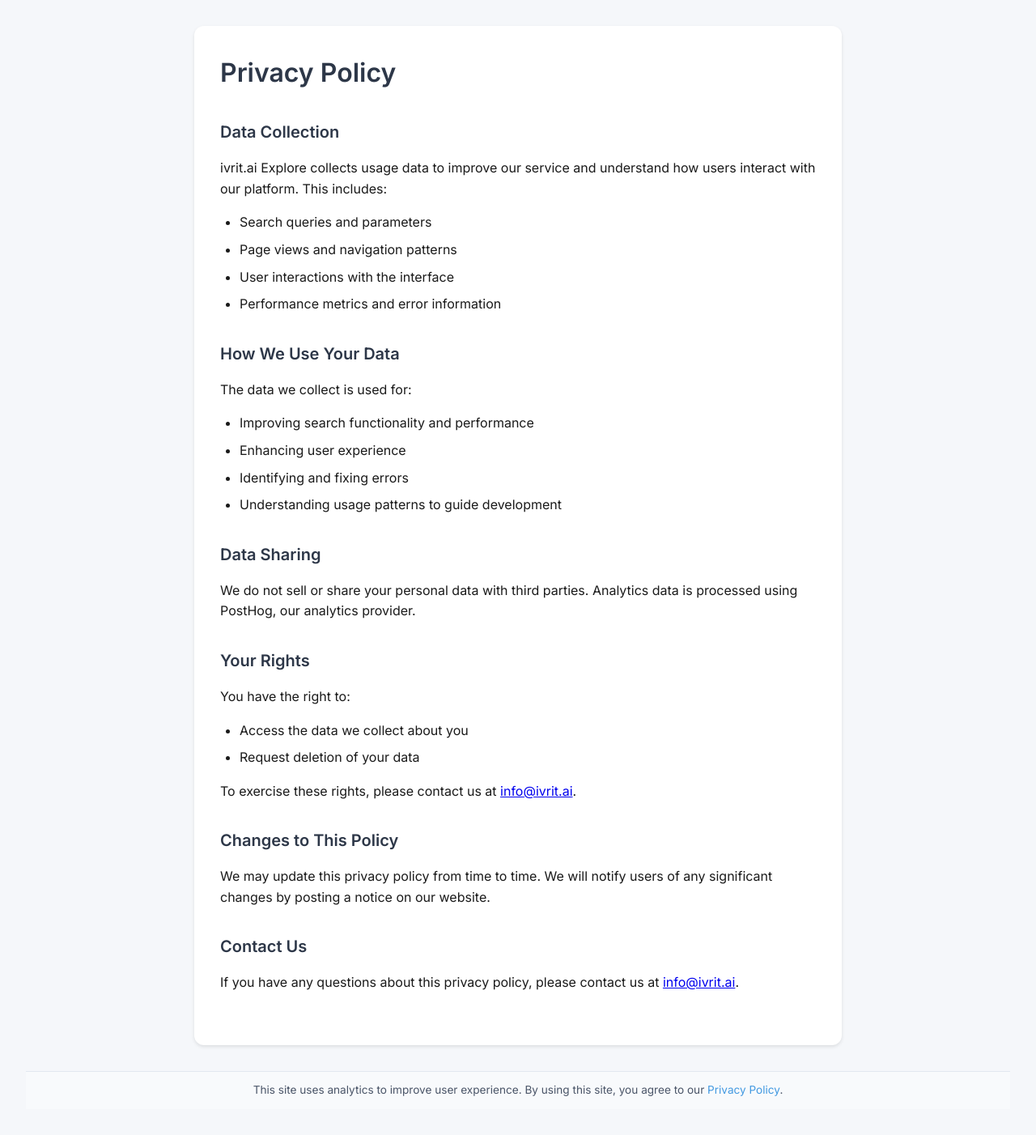
After one commit to ofirgaash1/explore, a Flask app: page /privacy in a window 1280 px wide. The commit adds this page. Shown: the whole page at 81% size. Run offline with Flask 3, Linux system fonts and the light colour scheme; some libraries are stand-ins or nearby versions.

Commit message:
feat: PostHog Analytics Integration and UI Improvements: Added comprehensive analytics tracking with PostHog to monitor user interactions and application performance. Key changes include: * Implemented PostHog backend service for tracking searches, exports, and errors * Added frontend tracking for page views, form submissions, and user interactions * Created privacy policy page and notice to inform users about data collection

```diff
--- a/app/routes/main.py
+++ b/app/routes/main.py
@@ -1,6 +1,7 @@
 from flask import Blueprint, render_template, request, jsonify, current_app
 from ..services.search_service import SearchService
 from ..services.file_service import FileService
+from ..services.analytics_service import track_performance
 # from pydub import AudioSegment  # Commented out
 import time
 import os
@@ -16,9 +17,14 @@ file_service = None
 
 @bp.route('/')
 def home():
+    # Track page view
+    analytics = current_app.config.get('ANALYTICS_SERVICE')
+    if analytics:
+        analytics.capture_event('page_viewed', {'page': 'home'})
     return render_template('home.html')
 
 @bp.route('/search')
+@track_performance('search_executed', include_args=['query', 'use_regex', 'use_substring', 'max_results', 'page'])
 def search():
     query = request.args.get('q', '')
     use_regex = request.args.get('regex', '').lower() in ('true', 'on', '1', 'yes')
@@ -91,6 +97,20 @@ def search():
     search_duration = (time.time() - start_time) * 1000  # Convert to milliseconds
     logger.info(f"Search completed in {search_duration:.2f}ms, found {pagination['total_results']} total results")
 
+    # Track search analytics
+    analytics = current_app.config.get('ANALYTICS_SERVICE')
+    if analytics:
+        analytics.capture_search(
+            query=query,
+            use_regex=use_regex,
+            use_substring=use_substring,
+            max_results=max_results,
+            page=page,
+            execution_time_ms=search_duration,
+            results_count=len(results),
+            total_results=pagination['total_results']
+        )
+
     if request.headers.get('Accept') == 'application/json':
         return jsonify({
             'results': results,
@@ -114,3 +134,11 @@ def search():
                          regex=use_regex,
                          substring=use_substring,
                          max_results=max_results)
+
+@bp.route('/privacy')
+def privacy_policy():
+    # Track page view
+    analytics = current_app.config.get('ANALYTICS_SERVICE')
+    if analytics:
+        analytics.capture_event('page_viewed', {'page': 'privacy_policy'})
+    return render_template('privacy.html')
--- a/app/static/css/style.css
+++ b/app/static/css/style.css
@@ -159,3 +159,55 @@ button:hover {
     color: #3182ce;
     text-decoration: underline;
 }
+
+.privacy-notice {
+    background-color: #f8fafc;
+    border-top: 1px solid #e2e8f0;
+    padding: 0.75rem;
+    text-align: center;
+    font-size: 0.85rem;
+    color: #4a5568;
+    margin-top: 2rem;
+}
+
+.privacy-notice a {
+    color: #4299e1;
+    text-decoration: none;
+}
+
+.privacy-notice a:hover {
+    text-decoration: underline;
+}
+
+.privacy-container {
+    max-width: 800px;
+    margin: 0 auto;
+    padding: 2rem;
+    background: white;
+    border-radius: 12px;
+    box-shadow: 0 2px 4px rgba(0,0,0,0.1);
+}
+
+.privacy-section {
+    margin-bottom: 2rem;
+}
+
+.privacy-section h2 {
+    color: #2d3748;
+    font-size: 1.25rem;
+    margin-bottom: 1rem;
+    font-weight: 600;
+}
+
+.privacy-section p {
+    margin-bottom: 1rem;
+}
+
+.privacy-section ul {
+    margin-left: 1.5rem;
+    margin-bottom: 1rem;
+}
+
+.privacy-section li {
+    margin-bottom: 0.5rem;
+}
--- a/app/templates/base.html
+++ b/app/templates/base.html
@@ -8,11 +8,77 @@
     <link rel="stylesheet" href="{{ url_for('static', filename='css/style.css') }}">
     <link rel="icon" type="image/png" href="{{ url_for('static', filename='img/favicon.png') }}">
     {% block head %}{% endblock %}
+
+    <!-- PostHog Analytics -->
+    <script>
+        !function(t,e){var o,n,p,r;e.__SV||(window.posthog=e,e._i=[],e.init=function(i,s,a){function g(t,e){var o=e.split(".");2==o.length&&(t=t[o[0]],e=o[1]),t[e]=function(){t.push([e].concat(Array.prototype.slice.call(arguments,0)))}}(p=t.createElement("script")).type="text/javascript",p.async=!0,p.src=s.api_host+"/static/array.js",(r=t.getElementsByTagName("script")[0]).parentNode.insertBefore(p,r);var u=e;for(void 0!==a?u=e[a]=[]:a="posthog",u.people=u.people||[],u.toString=function(t){var e="posthog";return"posthog"!==a&&(e+="."+a),t||(e+=" (stub)"),e},u.people.toString=function(){return u.toString(1)+".people (stub)"},o="capture identify alias people.set people.set_once set_config register register_once unregister opt_out_capturing has_opted_out_capturing opt_in_capturing reset isFeatureEnabled onFeatureFlags getFeatureFlag getFeatureFlagPayload reloadFeatureFlags group updateEarlyAccessFeatureEnrollment getEarlyAccessFeatures getActiveMatchingSurveys getSurveys".split(" "),n=0;n<o.length;n++)g(u,o[n]);e._i.push([i,s,a])},e.__SV=1)}(document,window.posthog||[]);
+        posthog.init('{{ config.get("POSTHOG_API_KEY", "") }}', {
+            api_host: '{{ config.get("POSTHOG_HOST", "https://app.posthog.com") }}',
+            capture_pageview: true,
+            capture_pageleave: true,
+            autocapture: true
+        });
+    </script>
 </head>
 <body>
     <div class="container">
         {% block content %}{% endblock %}
     </div>
+
+    <div class="privacy-notice">
+        <p>This site uses analytics to improve user experience. By using this site, you agree to our <a href="/privacy">Privacy Policy</a>.</p>
+    </div>
+
     {% block scripts %}{% endblock %}
+
+    <!-- Custom PostHog tracking -->
+    <script>
+        // Track form submissions
+        document.addEventListener('submit', function(e) {
+            if (e.target.classList.contains('search-form')) {
+                const formData = new FormData(e.target);
+                posthog.capture('search_form_submitted', {
+                    query: formData.get('q'),
+                    use_regex: formData.get('regex') ? true : false,
+                    use_substring: formData.get('substring') ? true : false,
+                    max_results: formData.get('max_results')
+                });
+            }
+        });
+
+        // Track button clicks
+        document.addEventListener('click', function(e) {
+            if (e.target.tagName === 'BUTTON' ||
+                (e.target.tagName === 'A' && e.target.classList.contains('btn'))) {
+
+                posthog.capture('button_clicked', {
+                    button_text: e.target.innerText,
+                    button_class: e.target.className,
+                    page: window.location.pathname
+                });
+            }
+        });
+
+        // Track audio playback
+        document.addEventListener('play', function(e) {
+            if (e.target.tagName === 'AUDIO') {
+                posthog.capture('audio_played', {
+                    source: e.target.dataset.source,
+                    start_time: e.target.dataset.currentTime
+                });
+            }
+        }, true);
+
+        // Track errors
+        window.addEventListener('error', function(e) {
+            posthog.capture('js_error', {
+                message: e.message,
+                filename: e.filename,
+                lineno: e.lineno,
+                colno: e.colno,
+                page: window.location.pathname
+            });
+        });
+    </script>
 </body>
 </html>
--- /dev/null
+++ b/app/templates/privacy.html
@@ -0,0 +1,56 @@
+{% extends "base.html" %}
+
+{% block title %}Privacy Policy - ivrit.ai Explore{% endblock %}
+
+{% block content %}
+<div class="privacy-container">
+    <h1>Privacy Policy</h1>
+
+    <div class="privacy-section">
+        <h2>Data Collection</h2>
+        <p>ivrit.ai Explore collects usage data to improve our service and understand how users interact with our platform. This includes:</p>
+        <ul>
+            <li>Search queries and parameters</li>
+            <li>Page views and navigation patterns</li>
+            <li>User interactions with the interface</li>
+            <li>Performance metrics and error information</li>
+        </ul>
+    </div>
+
+    <div class="privacy-section">
+        <h2>How We Use Your Data</h2>
+        <p>The data we collect is used for:</p>
+        <ul>
+            <li>Improving search functionality and performance</li>
+            <li>Enhancing user experience</li>
+            <li>Identifying and fixing errors</li>
+            <li>Understanding usage patterns to guide development</li>
+        </ul>
+    </div>
+
+    <div class="privacy-section">
+        <h2>Data Sharing</h2>
+        <p>We do not sell or share your personal data with third parties. Analytics data is processed using PostHog, our analytics provider.</p>
+    </div>
+
+    <div class="privacy-section">
+        <h2>Your Rights</h2>
+        <p>You have the right to:</p>
+        <ul>
+            <li>Access the data we collect about you</li>
+            <li>Request deletion of your data</li>
+        </ul>
+        <p>To exercise these rights, please contact us at <a href="mailto:info@ivrit.ai">info@ivrit.ai</a>.</p>
+    </div>
+
+    <div class="privacy-section">
+        <h2>Changes to This Policy</h2>
+        <p>We may update this privacy policy from time to time. We will notify users of any significant changes by posting a notice on our website.</p>
+    </div>
+
+    <div class="privacy-section">
+        <h2>Contact Us</h2>
+        <p>If you have any questions about this privacy policy, please contact us at <a href="mailto:info@ivrit.ai">info@ivrit.ai</a>.</p>
+    </div>
+</div>
+{% endblock %}
--- a/requirements.txt
+++ b/requirements.txt
@@ -1,2 +1,3 @@
 Flask==3.0.0
 pydub==0.25.1
+posthog==3.0.1
```
Also changed, not shown: app/__init__.py (+33 -0 lines), app/routes/export.py (+16 -0 lines), app/services/analytics_service.py (added, +149 -0 lines).
